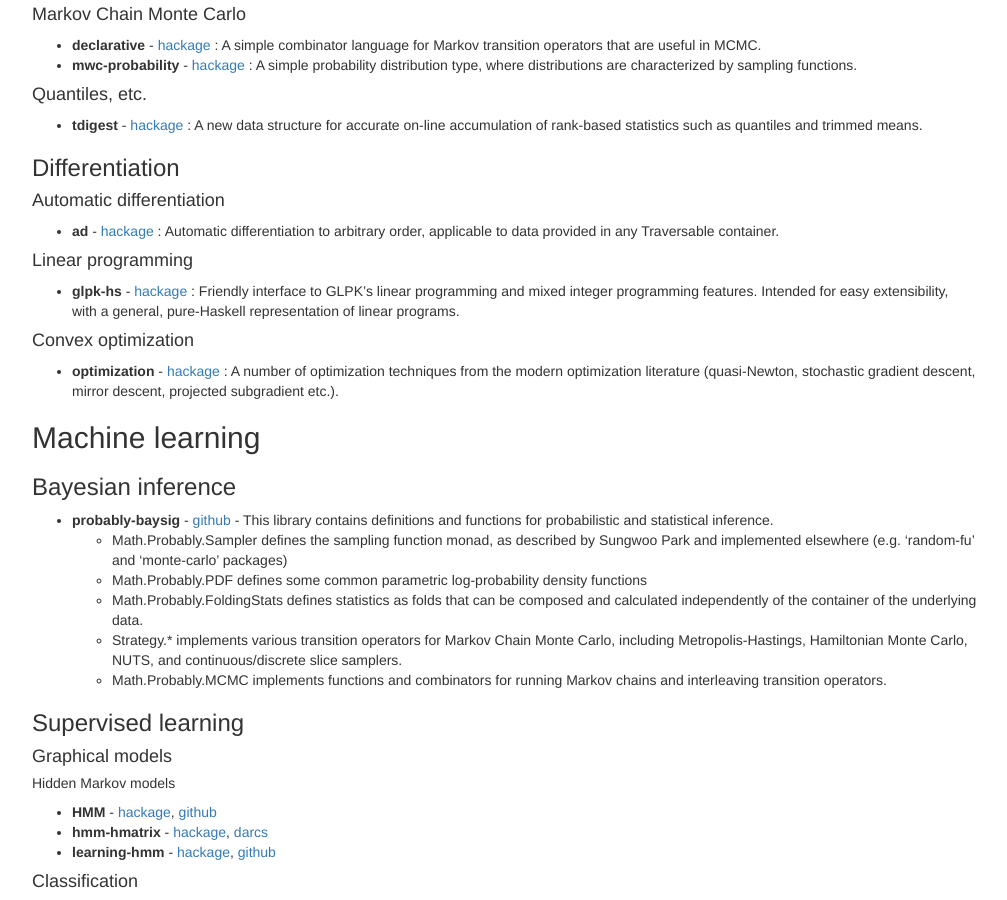
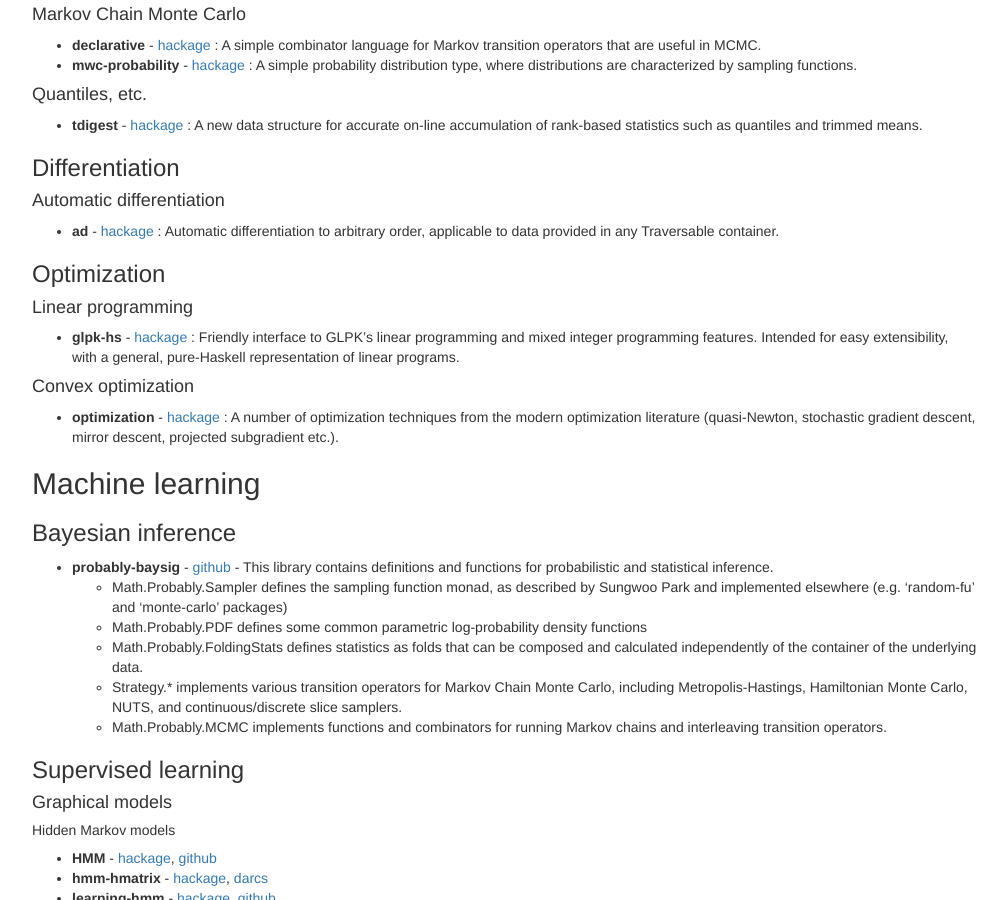
Before and after one commit to DataHaskell/docs, a Jekyll site: the page built from _posts/2016-10-19-current-environment.md, in a window 1280 px wide and 900 px high, scrolled down 1544 px. Shown: the whole window, without its empty margins (233-1240 px from the left). Built offline with Jekyll 4.4.1, drawn with Linux system fonts in a browser that asks for light colours.

Commit message:
Update 2016-10-19-current-environment.md

```diff
--- a/_posts/2016-10-19-current-environment.md
+++ b/_posts/2016-10-19-current-environment.md
@@ -97,6 +97,7 @@ A list of data science and machine learning tools and algorithms that either alr
 
 
 
+<h3 id="optimization">Optimization</h3>
 
 <h4 id="lp">Linear programming</h4>
 
```
